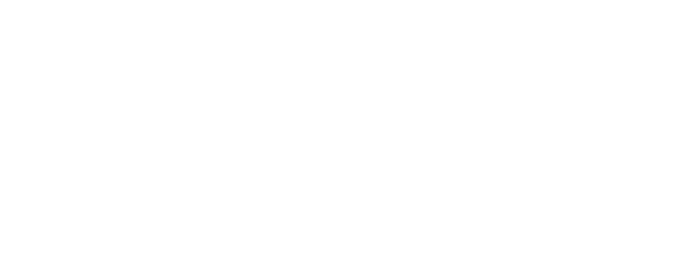
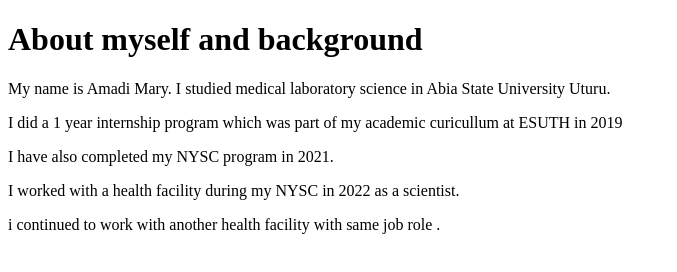
Before and after one commit to maryokafor28/upskill-n-utf-8, a plain HTML site: page index.html in a window 1280 px wide. Shown: the whole page, without its empty margins (0-677 px from the left). Drawn offline with Linux system fonts and the light colour scheme.

Commit message:
line 1nhtml

```diff
--- a/index.html
+++ b/index.html
@@ -3,9 +3,15 @@
 <head>
     <meta charset="UTF-8">
     <meta name="viewport" content="width=device-width, initial-scale=1.0">
-    <title>Document</title>
+    <title>About myself </title>
 </head>
 <body>
+    <h1>About myself and background</h1>
+    <p>My name is Amadi Mary. I studied medical laboratory science in Abia State University Uturu.</p>
+    <p>I did a 1 year internship program which was part of my academic curicullum at ESUTH in 2019</p>
+    <p>I have also completed my NYSC program in 2021. </p>
+    <p>I worked with a health facility during my NYSC in 2022 as a scientist.</p>
+    <p>i continued to work with another health facility with same job role .</p>
 
 </body>
 </html>
```
